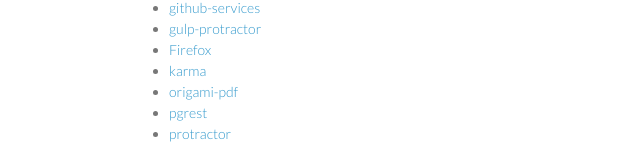
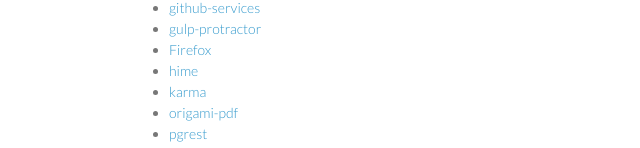
Before and after one commit to czchen/czchen.github.io, a plain HTML site: page index.html in a window 1280 px wide. Shown: the part 799-947 px from the top of the page, 441-1081 px from the left. Drawn offline with Linux system fonts and the light colour scheme.

Commit message:
Update contribution list

```diff
--- a/index.html
+++ b/index.html
@@ -86,6 +86,7 @@
             <li><a href="https://github.com/github/github-services/commits?author=czchen" alt="github-services">github-services</a></li>
             <li><a href="https://github.com/mllrsohn/gulp-protractor/commits?author=czchen" alt="gulp-protractor">gulp-protractor</a></li>
             <li><a href="http://www.mozilla.org/en-US/firefox/new/" alt="firefox">Firefox</a></li>
+            <li><a href="https://github.com/hime-ime/hime/commits?author=czchen" alt="hime">hime</a></li>
             <li><a href="https://github.com/karma-runner/karma/commits?author=czchen" alt="karma">karma</a></li>
             <li><a href="https://code.google.com/p/origami-pdf/" alt="origami-pdf">origami-pdf</a></li>
             <li><a href="https://github.com/clkao/pgrest/commits?author=czchen" alt="pgrest">pgrest</a></li>
```
